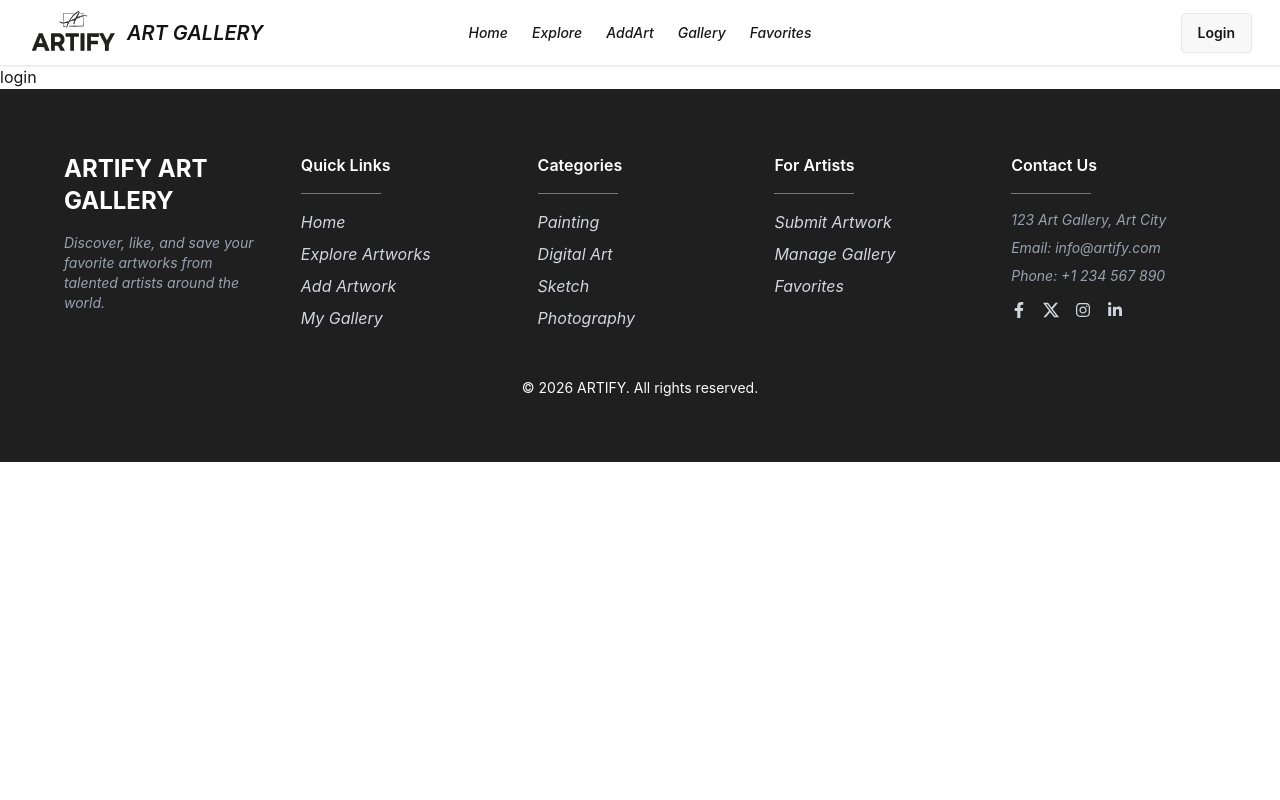
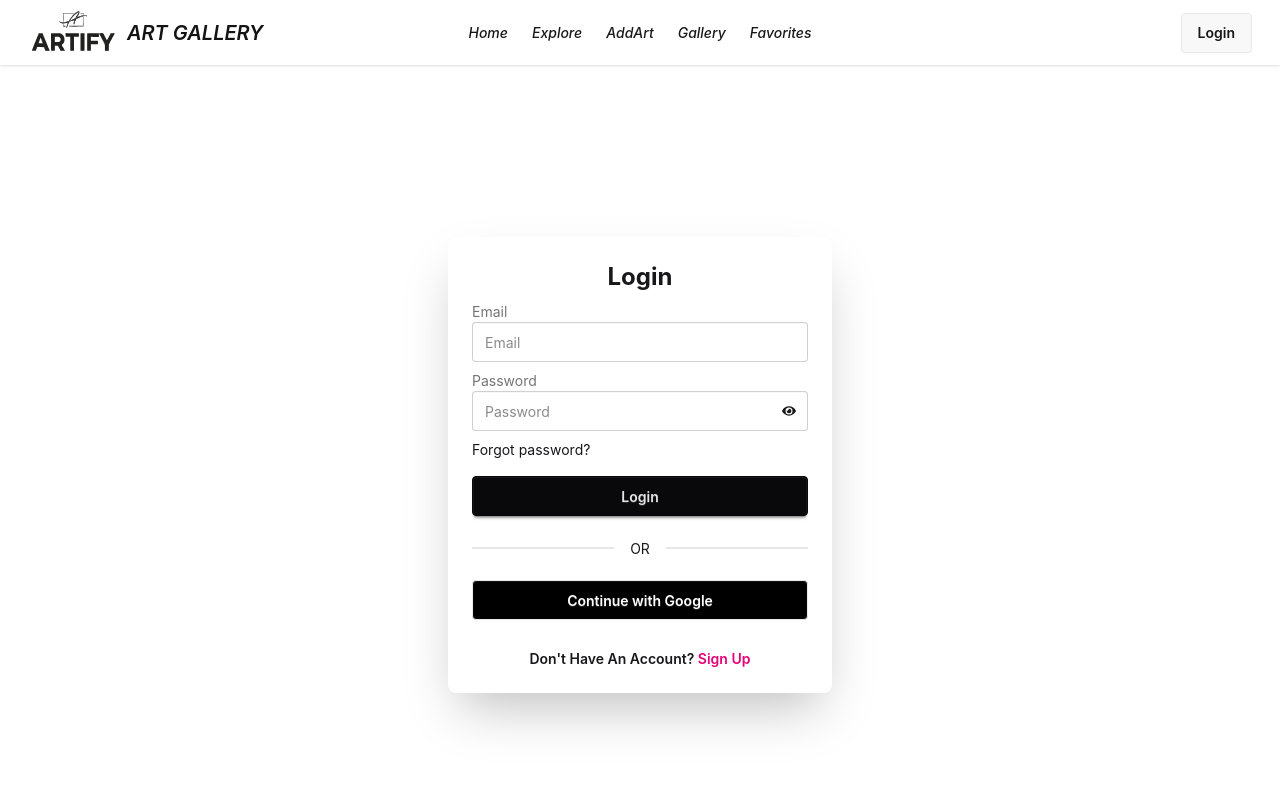
Before and after one commit to iam-yeasin/artify-art-gallery-client, a React (Vite) app: page /login in a window 1280 px wide. Shown: the top 800 px of the page. Built offline with nearby package versions, Linux system fonts and the light colour scheme.

Commit message:
basic login structure done

```diff
--- a/src/pages/Login.jsx
+++ b/src/pages/Login.jsx
@@ -1,11 +1,77 @@
-import React from 'react';
+import React, { useState } from "react";
+import { FaEye, FaEyeSlash } from "react-icons/fa";
+import { Link } from "react-router";
 
 const Login = () => {
-    return (
-        <div>
-            <h2>login</h2>
+  const [showPassword, setShowPassword] = useState(false);
+
+  return (
+    <div className="flex justify-center items-center min-h-screen">
+      <div className="card w-full max-w-sm shadow-2xl bg-base-100">
+        <div className="card-body">
+          <h2 className="text-2xl font-bold text-center">Login</h2>
+
+          <form className="w-full">
+            {/* Email */}
+            <div className="form-control w-full">
+              <label className="label">Email</label>
+              <input
+                type="email"
+                placeholder="Email"
+                className="input input-bordered w-full"
+                required
+              />
+            </div>
+
+            {/* Password */}
+            <div className="form-control w-full mt-2">
+              <label className="label">Password</label>
+
+              <div className="relative w-full">
+                <input
+                  type={showPassword ? "text" : "password"}
+                  placeholder="Password"
+                  className="input input-bordered w-full pr-12"
+                  required
+                />
+
+                <button
+                  type="button"
+                  onClick={() => setShowPassword(!showPassword)}
+                  className="absolute right-3 top-1/2 -translate-y-1/2"
+                >
+                  {showPassword ? <FaEyeSlash /> : <FaEye />}
+                </button>
+              </div>
+            </div>
+
+            {/* Forgot password */}
+            <div className="mt-2">
+              <a href="#" className="link link-hover text-sm">
+                Forgot password?
+              </a>
+            </div>
+
+            {/* Submit */}
+            <button className="btn btn-neutral mt-4 w-full">Login</button>
+          </form>
+
+          <div className="divider">OR</div>
+
+          <button className="btn bg-black text-white w-full">
+            Continue with Google
+          </button>
+
+          <p className="font-semibold text-center pt-5">
+            Don't Have An Account?{" "}
+            <Link className="text-pink-600 link link-hover" to={"/register"}>
+              Sign Up
+            </Link>
+          </p>
         </div>
-    );
+      </div>
+    </div>
+  );
 };
 
 export default Login;
--- a/src/routes/router.jsx
+++ b/src/routes/router.jsx
@@ -25,7 +25,7 @@ const router = createBrowserRouter([
       },
       {
         path: "/artwork/:id",
-        element: <ArtworkDetails/>
+        element: <ArtworkDetails />,
       },
       {
         path: "/add-artwork", //private
@@ -48,7 +48,7 @@ const router = createBrowserRouter([
         element: <Register />,
       },
       {
-        path: "/*",
+        path: "*",
         element: <NotFound />,
       },
     ],
```
